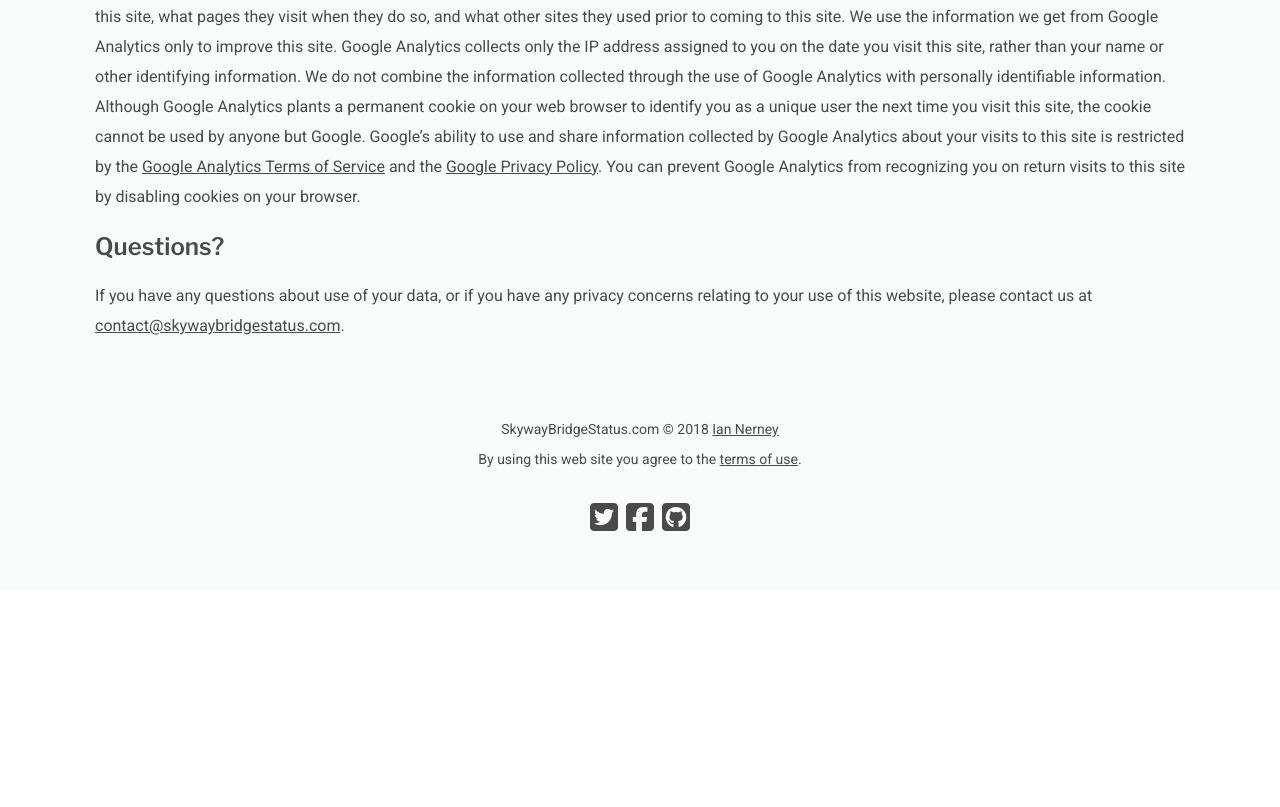
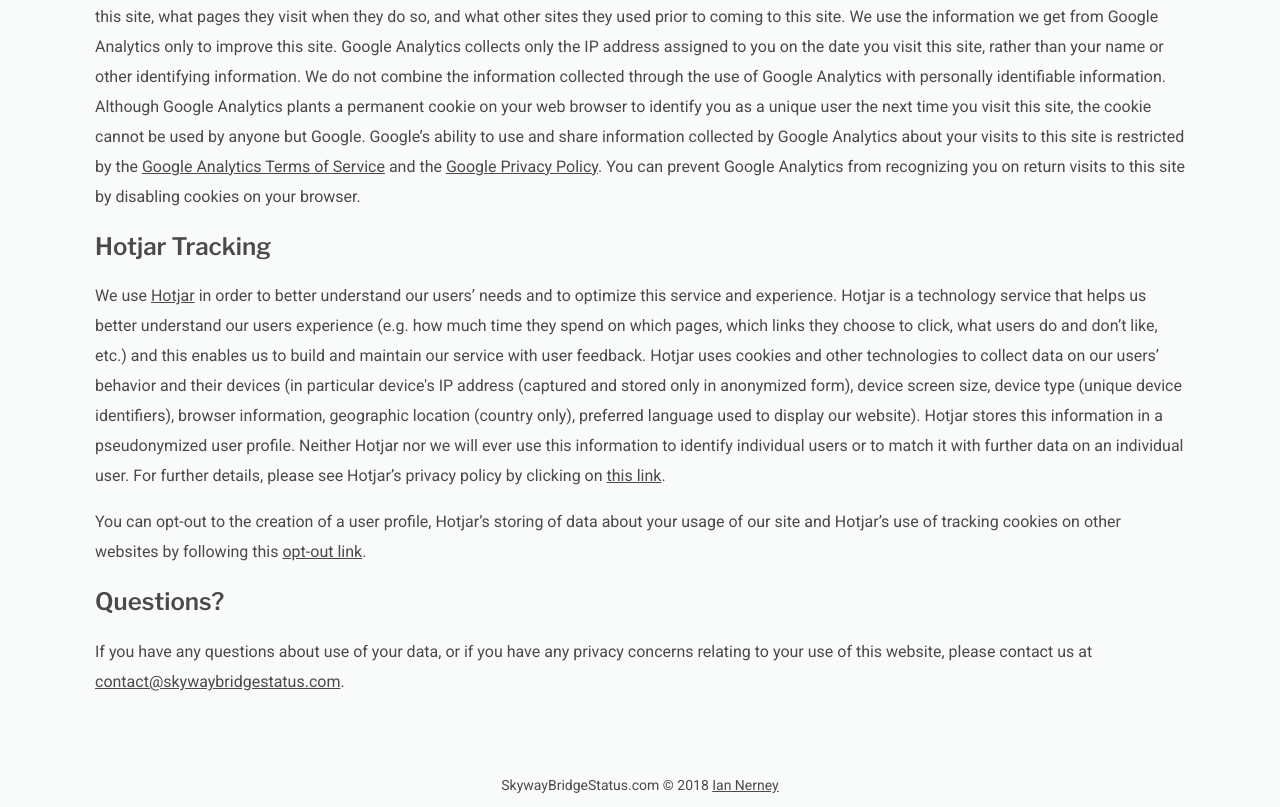
Before and after one commit to alexpotter10/skywaybridgestatus, a PHP site: page /terms-of-use/ in a window 1280 px wide. Shown: the part 2180-2987 px from the top of the page. Before the commit the page ends 2711 px from the top, so only its background shows below. Run offline with PHP 8.4, Linux system fonts and the light colour scheme; some libraries are stand-ins or nearby versions.

Commit message:
Add Hotjar information to privacy policy

```diff
--- a/terms-of-use.php
+++ b/terms-of-use.php
@@ -148,6 +148,18 @@
             </p>
 
             <h2>
+                Hotjar Tracking
+            </h2>
+
+            <p>
+                We use <a href="http://www.hotjar.com">Hotjar</a> in order to better understand our users’ needs and to optimize this service and experience. Hotjar is a technology service that helps us better understand our users experience (e.g. how much time they spend on which pages, which links they choose to click, what users do and don’t like, etc.) and this enables us to build and maintain our service with user feedback. Hotjar uses cookies and other technologies to collect data on our users’ behavior and their devices (in particular device's IP address (captured and stored only in anonymized form), device screen size, device type (unique device identifiers), browser information, geographic location (country only), preferred language used to display our website). Hotjar stores this information in a pseudonymized user profile. Neither Hotjar nor we will ever use this information to identify individual users or to match it with further data on an individual user. For further details, please see Hotjar’s privacy policy by clicking on <a href="https://www.hotjar.com/legal/policies/privacy">this link</a>.
+            </p>
+
+            <p>
+                You can opt-out to the creation of a user profile, Hotjar’s storing of data about your usage of our site and Hotjar’s use of tracking cookies on other websites by following this <a href="https://www.hotjar.com/legal/compliance/opt-out">opt-out link</a>.
+            </p>
+
+            <h2>
                 Questions?
             </h2>
 
```
